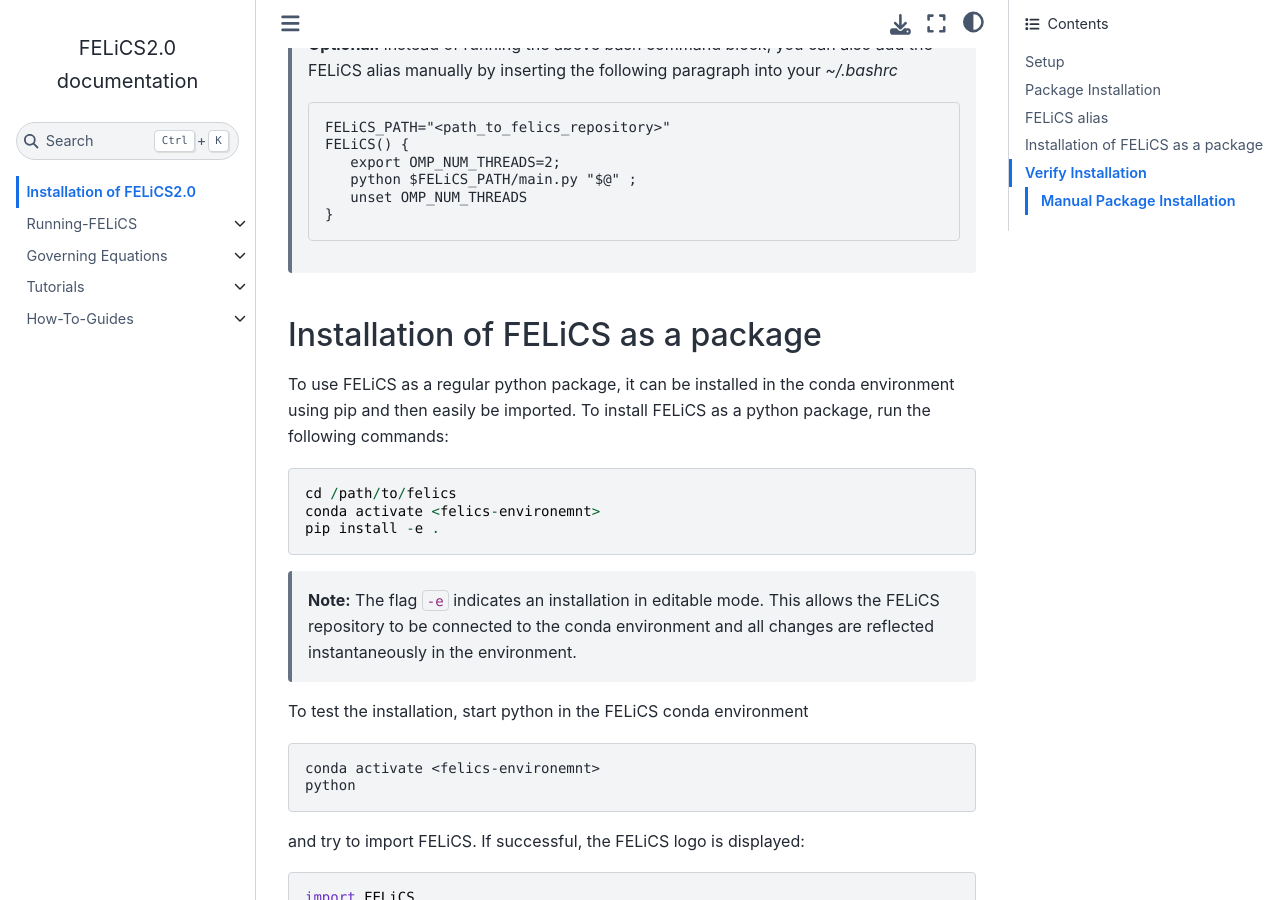
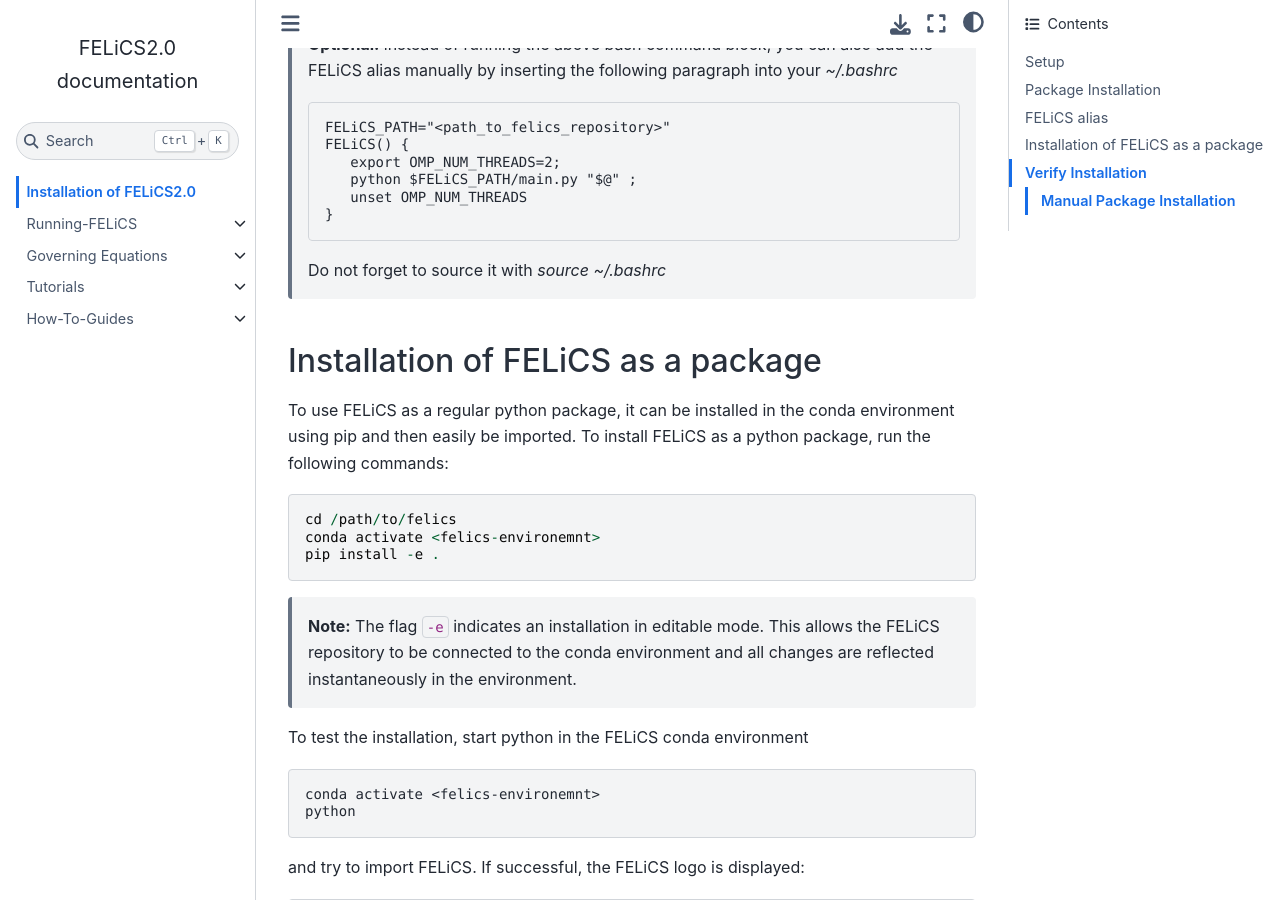
Before and after one commit to arash-mp/FELiCS_FSI, a Sphinx documentation site: the page built from DOCUMENTATION/installation_guide.md, in a window 1280 px wide and 900 px high, scrolled down 2083 px. Built offline with Sphinx 7.4.7 and the Sphinx Book theme 1.1.4, drawn with Linux system fonts in a browser that asks for light colours; pages that are not in the unit, such as notebooks, are missing from menus; some of the changed lines change nothing that is shown.

Commit message:
[doc] change yml file adress

````diff
--- a/DOCUMENTATION/installation_guide.md
+++ b/DOCUMENTATION/installation_guide.md
@@ -15,7 +15,7 @@
 ## Package Installation
 ### Conda Environment
 In the yml directory, we provide different _.yml_ files that contain all required packages. The latest version that worked on mutliple systems is
-- [felics2.0_env.yml](https://git.tu-berlin.de/laboratory-for-flow-instabilities-and-dynamics/felics2.0/-/blob/main/INSTALLATION/yml/felics2.0_env.yml)
+- [felics2.0_env.yml](https://git.tu-berlin.de/laboratory-for-flow-instabilities-and-dynamics/felics2.0/-/blob/development/INSTALLATION/felics2.0_env.yml)
 
 The older versions of yml files can be found in [yml/old_versions](https://git.tu-berlin.de/laboratory-for-flow-instabilities-and-dynamics/felics2.0/-/tree/main/INSTALLATION/yml/old_versions?ref_type=heads)
 
@@ -66,6 +66,7 @@
 >    unset OMP_NUM_THREADS
 >}
 >```
+>Do not forget to source it with _source ~/.bashrc_
 
 ## Installation of FELiCS as a package
 To use FELiCS as a regular python package, it can be installed in the conda environment using pip and then easily be imported. To install FELiCS as a python package, run the following commands:
````
